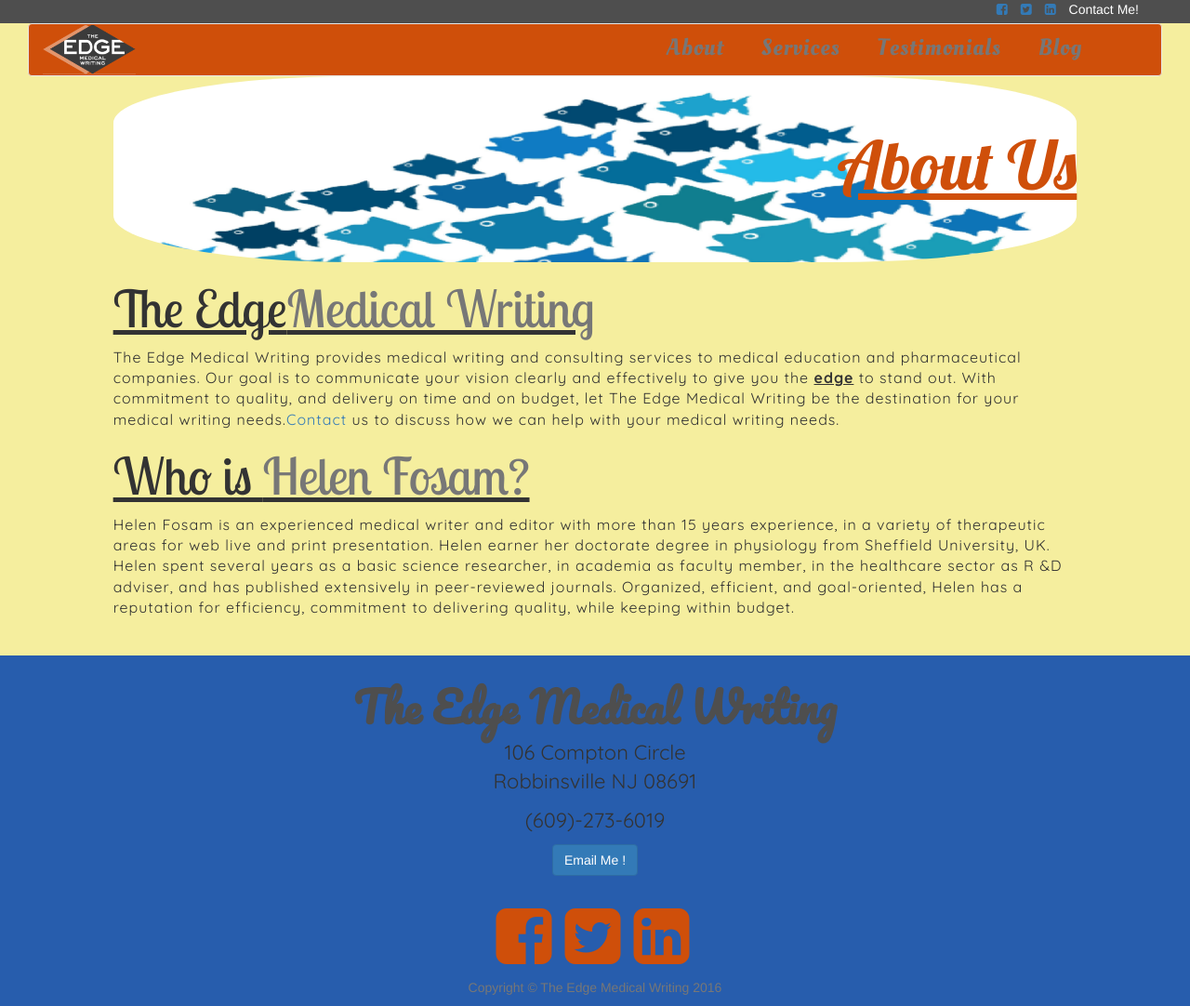
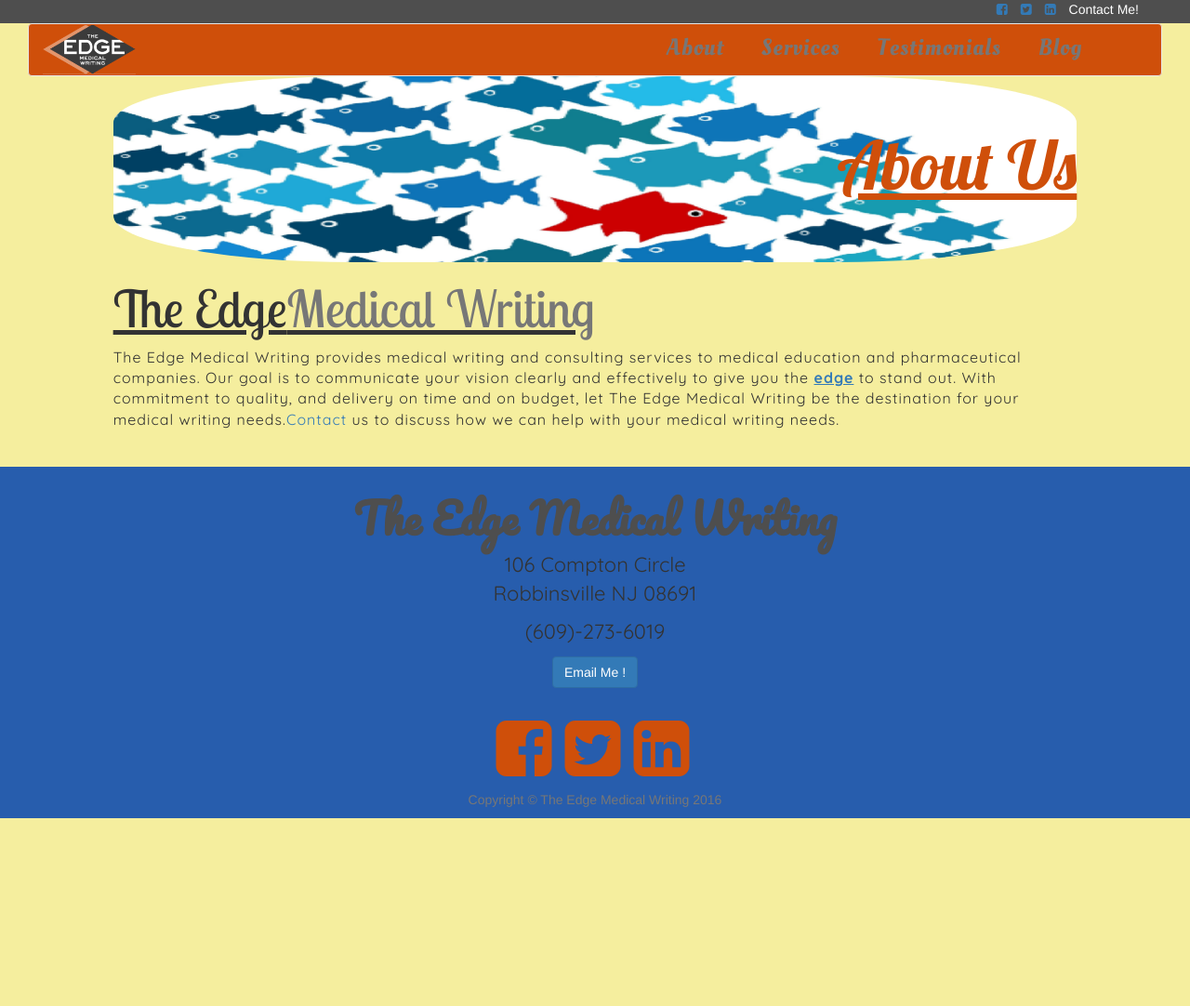
Before and after one commit to saltoriousSIG/theedge, a Jekyll site: the page built from about.html, in a window 1280 px wide. Shown: the whole page at 93% size. Built offline with Jekyll 4.4.1, drawn with Linux system fonts in a browser that asks for light colours; after the commit the page ends 900 px from its top, so only the background shows below that.

Commit message:
Update about.html

```diff
--- a/about.html
+++ b/about.html
@@ -6,13 +6,15 @@
 <div class="about-font">
 
     <h1>The Edge<span class="text-muted">Medical Writing</span></h1>
-    <p class="lead">The Edge Medical Writing provides medical writing and consulting services to medical education and pharmaceutical companies. Our goal is to communicate your vision clearly and effectively to give you the <b><u>edge</u></b> to stand out. With commitment to quality, and delivery on time and on budget, let The Edge Medical Writing be the destination for your medical writing needs.<a href="contact.html">Contact</a> us to discuss how we can help with your medical writing needs.</p>
+    <p class="lead">The Edge Medical Writing provides medical writing and consulting services to medical education and pharmaceutical companies. Our goal is to communicate your vision clearly and effectively to give you the <a href="services.html"><b><u>edge</u></b></a> to stand out. With commitment to quality, and delivery on time and on budget, let The Edge Medical Writing be the destination for your medical writing needs.<a href="contact.html">Contact</a> us to discuss how we can help with your medical writing needs.</p>
 
-    <h1>Who is <span class="text-muted">Helen Fosam?</span></h1>
-	    <p class="lead">Helen Fosam is an experienced medical writer and editor with more than 15 years experience, in a variety of therapeutic areas for web live and print presentation. Helen earner her doctorate degree in physiology from Sheffield University, UK. Helen spent several years as a basic science researcher, in academia as faculty member, in the healthcare sector as R &amp;D adviser, and has published extensively in peer-reviewed journals. Organized, efficient, and goal-oriented, Helen has a reputation for efficiency, commitment to delivering quality, while keeping within budget.</p>
+
 </div>
 <div class="container col-lg-10 col-lg-offset-1" id="backToTop" hidden="true">
 	<div class="row">
+		<div class="header page-header text-center">
+			<h1>Samples</h1>
+		</div>
 		<!-- Carousel -->
     	<div id="carousel-example-generic" class="carousel slide" data-ride="carousel">
 			<!-- Indicators -->
```
